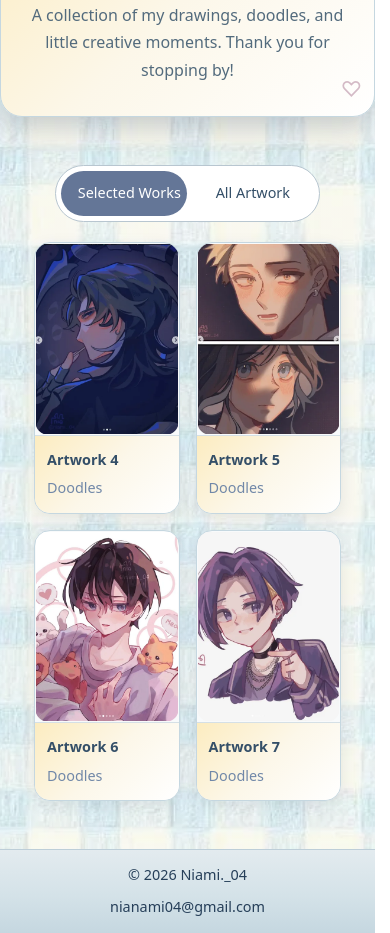
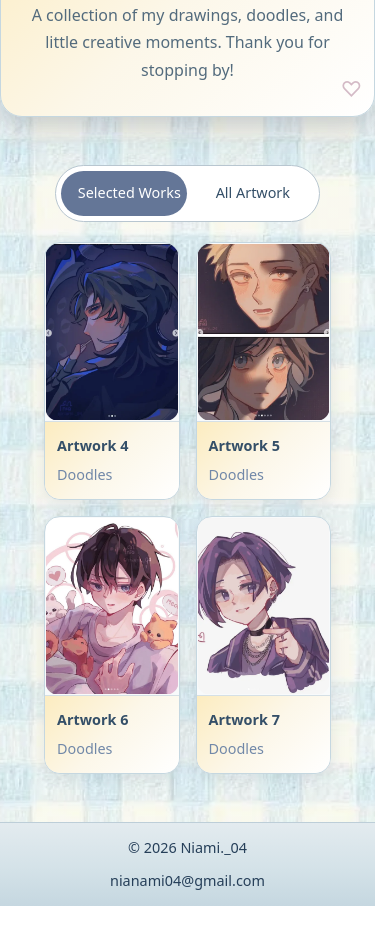
Before and after one commit to SoumyadeepDas-2004/Niami._04, a plain HTML site: page gallery.html in a window 390 px wide. Shown: the part 213-1146 px from the top of the page. After the commit the page ends 1119 px from the top, so only its background shows below. Drawn offline with Linux system fonts and the light colour scheme; a web font is replaced by a local one.

Commit message:
phase 1 home page

```diff
--- a/css/style.css
+++ b/css/style.css
@@ -2340,11 +2340,13 @@ main .masonry[data-preview] {
     font-size: .9rem;
   }
 
-  /* Mobile gallery — keep cards comfortably away from screen edges */
+/* Mobile gallery — add more space from the screen edges */
 .gallery-page [data-gallery] {
   grid-template-columns: repeat(2, minmax(0, 1fr));
   gap: 16px;
-  padding-inline: 10px;
+  padding-inline: 20px;
+  width: 100%;
+  box-sizing: border-box;
 }
   /* Mobile gallery hero — keep decorations away from the text */
   .gallery-page .gallery-hero .wrap::before {
```
